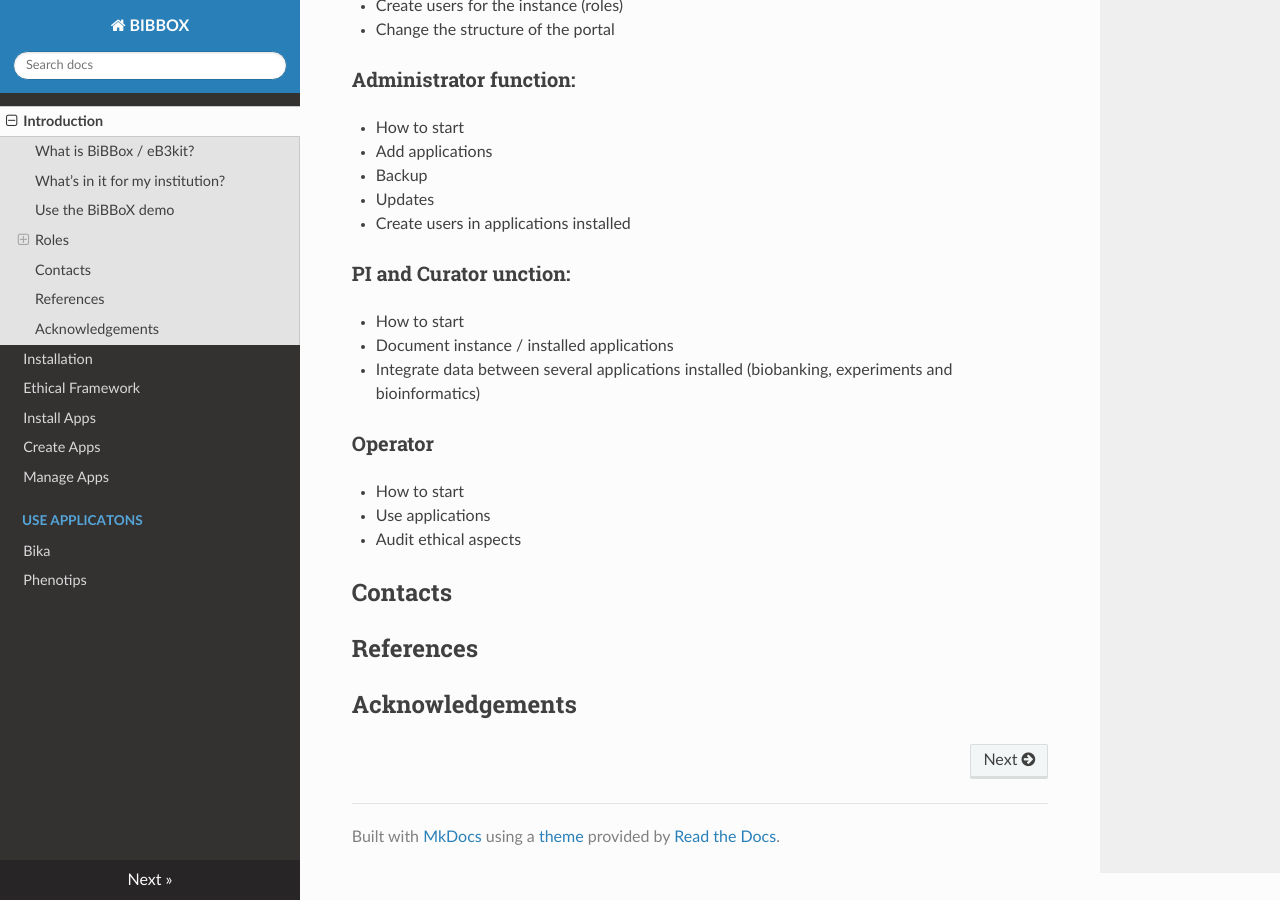
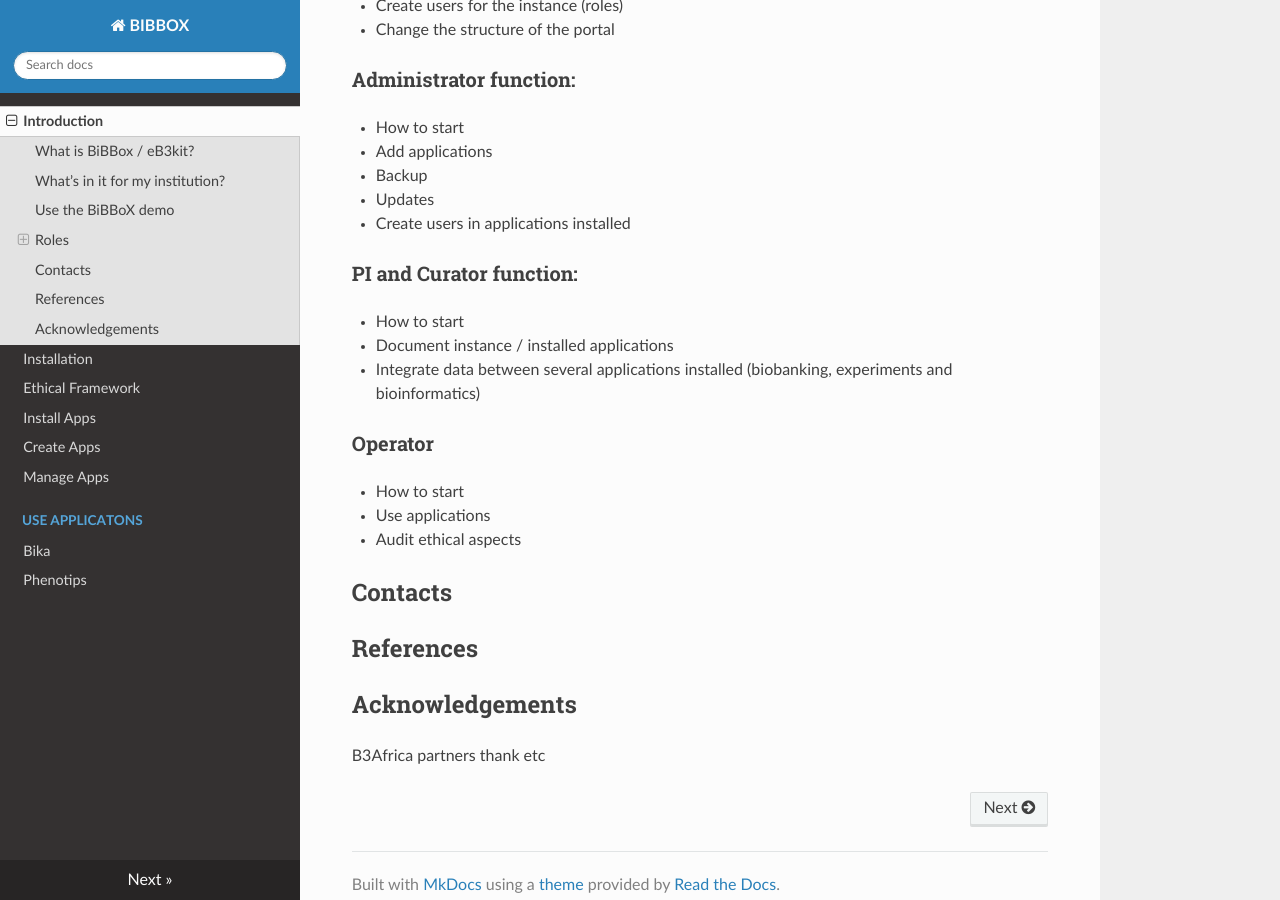
Before and after one commit to roxmer/bibbox-documentation, an MkDocs documentation site: the page built from docs/index.md, in a window 1280 px wide and 900 px high, scrolled down 776 px. Built offline with MkDocs 1.6.1, drawn with Linux system fonts in a browser that asks for light colours; nearby versions of some CDN libraries; old or Windows-style settings are respelled for this version of MkDocs.

Commit message:
Editing - showing Dominique

```diff
--- a/docs/index.md
+++ b/docs/index.md
@@ -33,7 +33,7 @@ For full documentation visit [b3africa.org](http://b3africa.org).
 - Updates
 - Create users in applications installed
 
-### PI and Curator unction:
+### PI and Curator function:
 - How to start
 - Document instance / installed applications
 - Integrate data between several applications installed (biobanking, experiments and bioinformatics)
@@ -49,3 +49,4 @@ For full documentation visit [b3africa.org](http://b3africa.org).
 ## References
 
 ## Acknowledgements
+B3Africa partners thank etc
```
